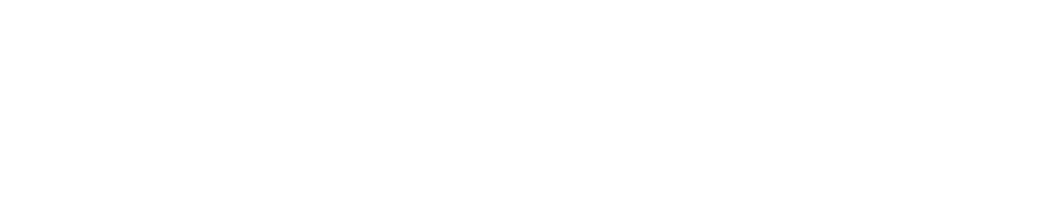
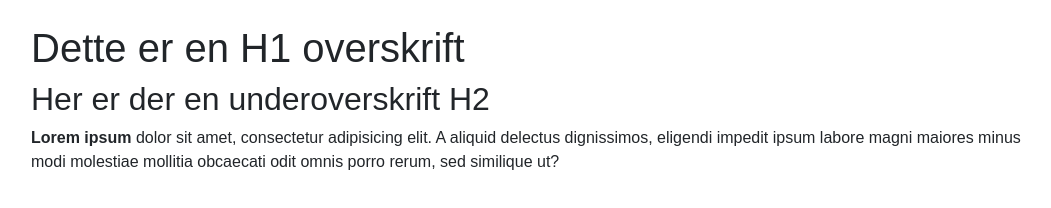
Before and after one commit to cph-oo221/Dat2-htmlopgaver, a plain HTML site: page Opgaver/opgave1.html in a window 1280 px wide. Shown: the whole page, without its empty margins (109-1160 px from the left). Drawn offline with nearby package versions, Linux system fonts and the light colour scheme.

Commit message:
opgave 1

```diff
--- a/Opgaver/opgave1.html
+++ b/Opgaver/opgave1.html
@@ -3,8 +3,30 @@
 <head>
     <meta charset="UTF-8">
     <title>Opgave 1</title>
+
+    <link href="https://cdn.jsdelivr.net/npm/bootstrap@5.0.2/dist/css/bootstrap.min.css" rel="stylesheet"
+          integrity="sha384-EVSTQN3/azprG1Anm3QDgpJLIm9Nao0Yz1ztcQTwFspd3yD65VohhpuuCOmLASjC" crossorigin="anonymous">
+    <script src="https://cdn.jsdelivr.net/npm/bootstrap@5.0.2/dist/js/bootstrap.bundle.min.js"
+            integrity="sha384-MrcW6ZMFYlzcLA8Nl+NtUVF0sA7MsXsP1UyJoMp4YLEuNSfAP+JcXn/tWtIaxVXM"
+            crossorigin="anonymous"></script>
+
+    <link rel="stylesheet" href="style.css">
 </head>
 <body>
 
+<div class="container">
+    <article>
+        <div class="row">
+            <div class="col">
+                <div>
+                    <br/>
+                    <h1>Dette er en H1 overskrift</h1>
+                    <h2>Her er der en underoverskrift H2</h2>
+                    <p> <b>Lorem ipsum</b> dolor sit amet, consectetur adipisicing elit. A aliquid delectus dignissimos, eligendi impedit ipsum labore magni maiores minus modi molestiae mollitia obcaecati odit omnis porro rerum, sed similique ut?</p>
+                </div>
+            </div>
+        </div>
+    </article>
+</div>
 </body>
 </html>
```
Also changed, not shown: Opgaver/opgave2.html (+8 -0 lines), Opgaver/opgave3.html (+8 -0 lines), Opgaver/opgave4.html (+8 -0 lines), Opgaver/opgave5.html (+8 -0 lines), Opgaver/opgave6.html (+8 -0 lines).
